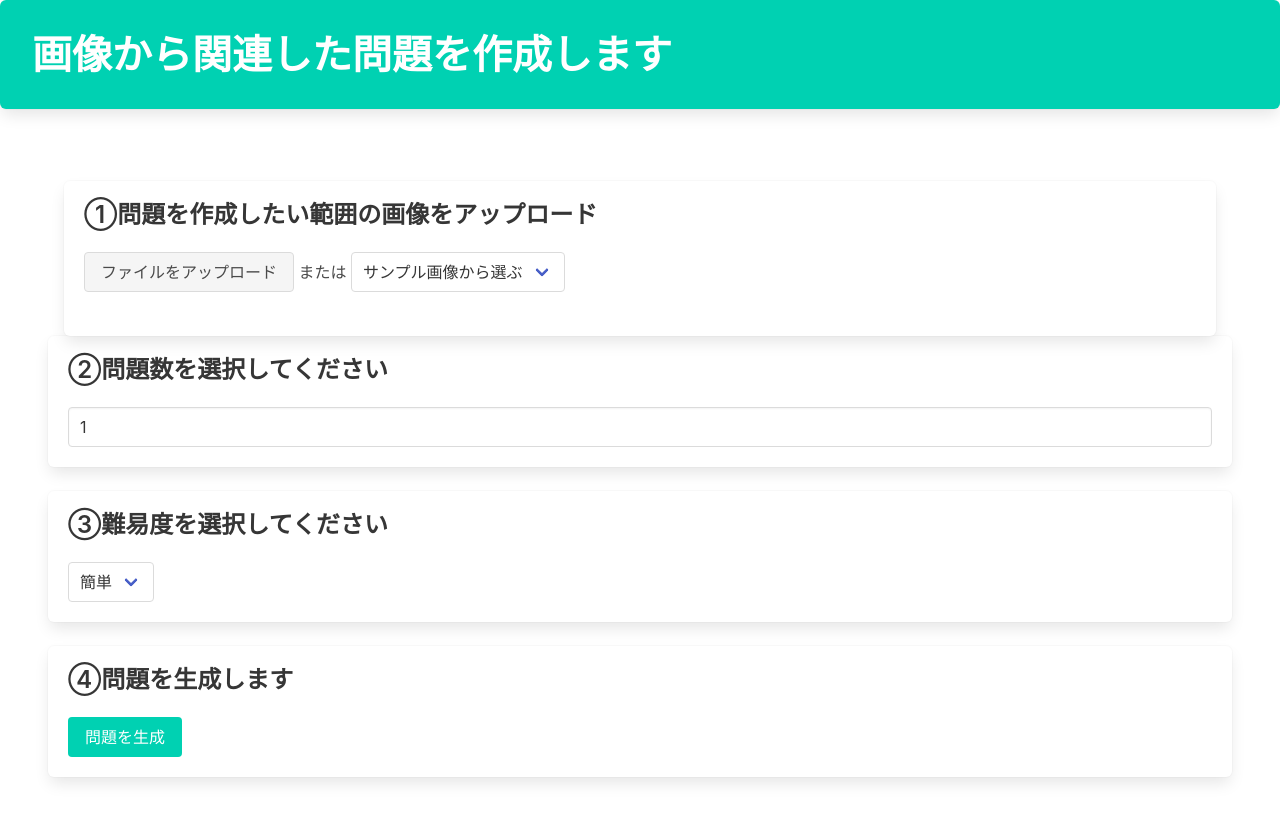
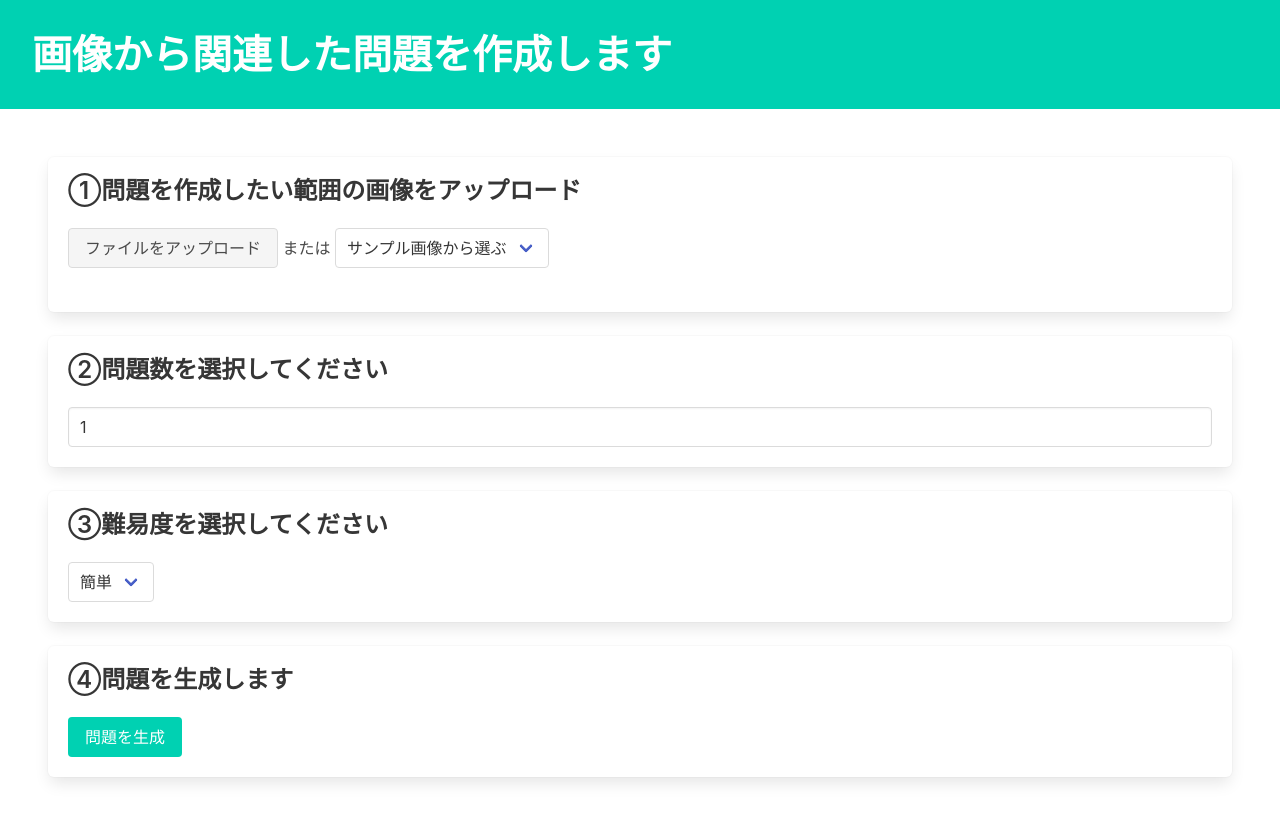
Before and after one commit to ut-code/coeteco-hack-1-f, a website: page public/index.html in a window 1280 px wide. Drawn offline with nearby package versions, Linux system fonts and the light colour scheme; no server answers.

Commit message:
スマホ用に修正

```diff
--- a/public/index.html
+++ b/public/index.html
@@ -3,14 +3,14 @@
 	<head>
 		<title>教科書から問題を作る！</title>
 		<link rel="stylesheet" href="https://cdn.jsdelivr.net/npm/bulma@0.9.4/css/bulma.min.css">
+        <meta name="viewport" content="width=device-width,initial-scale=1">
 	</head>
 	<body class="">
-		<div class="box cta has-background-primary" style="padding: 2rem;">
+		<div class="has-background-primary" style="padding: 2rem;">
 			<h1 class="title is-2 has-text-white has-text-weight-bold">画像から関連した問題を作成します</h1>
 		</div>
 
 		<div class="section">
-			<div class="container">
             <div class="box">
                 <h4 class="title is-4 has-text-left">①問題を作成したい範囲の画像をアップロード</h4>
                         <div class="file" style="display: inline-block;">
@@ -34,7 +34,6 @@
                         </div>
                 </div>
 
-                </div>
 
                <!-- 問題数選択 -->
 			   <div class="box">
```
Lines whose indentation alone changed are shown as unchanged.
